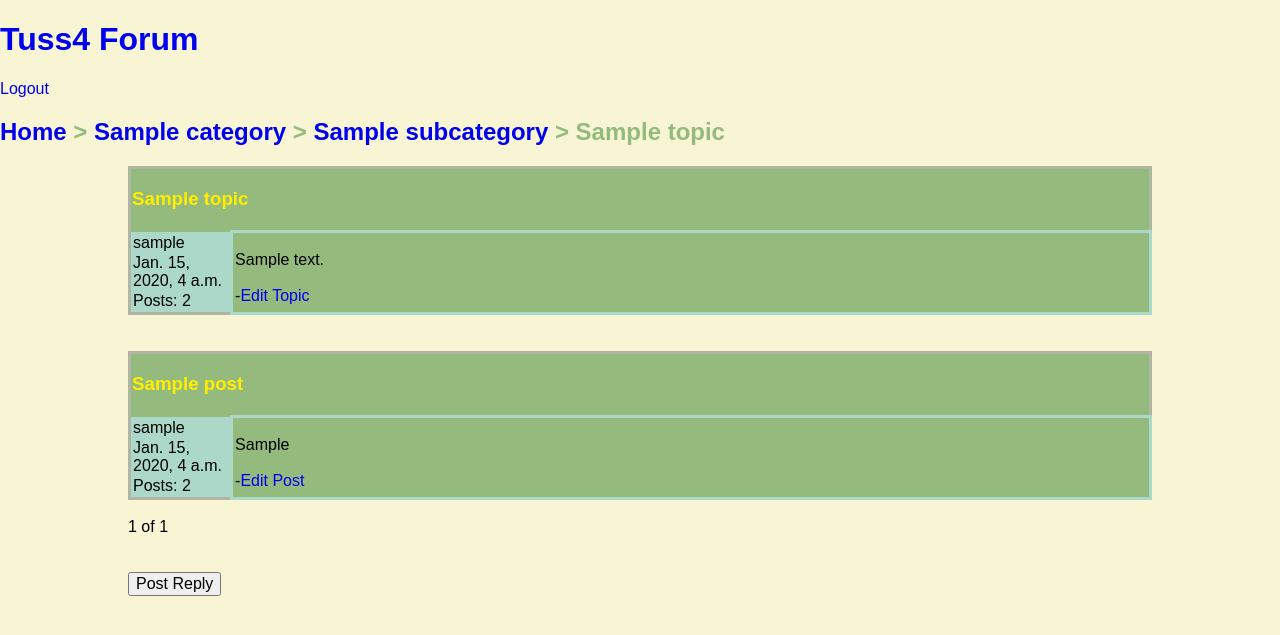
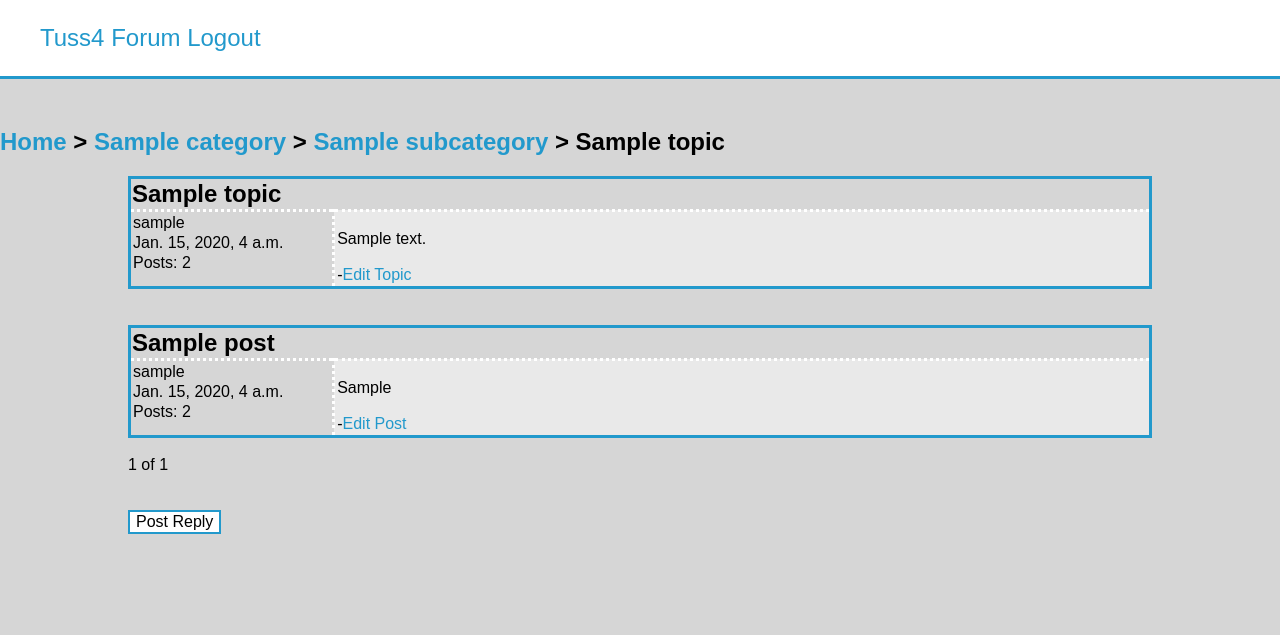
Before and after one commit to Tuss4/messageboard, a Django app: page /topic/1/ in a window 1280 px wide. Shown: the top 635 px of the page. Run offline with Django 3.2, Linux system fonts and the light colour scheme; a user stored in the database is signed in; tables that the repository leaves empty hold one stand-in row (values such as "Sample post"); some libraries are stand-ins or nearby versions.

Commit message:
Styling everything up a little.

```diff
--- a/forum/forum/static/css/style-base.css
+++ b/forum/forum/static/css/style-base.css
@@ -1,8 +1,30 @@
 body {
 	text-align: left;
-	background-color: #F7F5D3;
+	background-color: #d6d6d6;
 }
-
+#header {
+	background-color: #FFF;
+	position: fixed;
+	z-index: 100;
+	left: 0;
+	right: 0;
+	top: 0;
+	bottom: 900;
+	border-bottom-width: 1%;
+	border-bottom-style: solid;
+	border-bottom-color: #2299CC;
+	font-size: 1.5em;
+}
+#sub_forum {
+	margin-top: 10%;
+}
+#header li {
+	display: inline-block;
+	list-style: none;
+}
+#header li:hover {
+	background-color: #e9e9e9;
+}
 #content {
 	margin-left: 10%;
 	margin-right: 10%;
@@ -13,6 +35,17 @@ body {
 }
 
 a {
+	color: #2299CC;
+	text-decoration: none;
+}
+
+a:hover {
+	color: #d6d6d6;
+	text-decoration: underline;
+}
+
+a:visited {
+	color: #000;
 	text-decoration: none;
 }
 
@@ -20,8 +53,24 @@ a {
 	width: 100%;
 	padding: 5%;
 	border-width: 1%;
-	border-color: #B1B5A6;
+	border-color: #2299cc;
 	border-style: solid;
+}
+
+.inner {
+	width: 100%;
+}
+
+.inner .sub {
+	font-weight: bolder;
+	background-color: #fff;
+	border-bottom-width: 1%;
+	border-bottom-style: solid;
+	border-bottom-color: #2299cc;
+}
+
+.inner .desc {
+	background-color: #e9e9e9;
 }
 
 .forum_data td, th {
@@ -32,31 +81,43 @@ a {
 	background-color: #CCC;
 }
 
+.cat {
+	font-size: 2em;
+	font-weight: bolder;
+}
+
 .forum_data textarea {
 	width: 50%;
 	height: 150%;
 }
 
 .user_data {
-	width: 10%;
-	background-color: #ABD8C9;
+	width: 20%;
+	background-color: #d6d6d6;
+	border-right-width: 2%;
+	border-right-color: #FFF;
+	border-right-style: dotted;
 }
 
 .topic_title {
-	background-color: #95BA7E;
-	color: #FFEE00;
+	color: #000;
+	border-bottom-width: 2%;
+	border-bottom-color: #FFF;
+	border-bottom-style: dotted;
+}
+
+.topic_title td {
+	font-size: 1.5em;
+	font-weight: bold;
 }
 
 h1, h2 {
-	color: #95BA7E;
+	color: #000;
 }
 
 .post_message {
 	margin: 1%;
-	background-color: #95BA7E;
-	border-color: #ABD8C9;
-	border-style: solid;
-	border-bottom-width: 1%;
+	background-color: #e9e9e9;
 }
 
 #post_reply {
@@ -67,3 +128,15 @@ h1, h2 {
 	width: 100%;
 	height: 150%;
 }
+
+button {
+	border-color: #2299CC;
+	border-width: 1%;
+	border-style: solid;
+	background-color: #FFF;
+}
+
+button:hover {
+	color: #fff;
+	background-color: #000;
+}
--- a/forum/forum/templates/base.html
+++ b/forum/forum/templates/base.html
@@ -10,13 +10,15 @@
 	</head>
 	<body>
 		<div id="header">
-			<h1><a href="/">Tuss4 Forum</a></h1>
+		<ul>
+			<li><a href="/">Tuss4 Forum</a></li>
 			{% if user.is_authenticated %}
-				<p><a href="/logout/">Logout</a></p>
+				<li><a href="/logout/">Logout</a></li>
 			{% else %}
-				<p><a href="/login/">Login</a></p>
-				<p><a href="/register/">Register</a></p>
+				<li><a href="/login/">Login</a></li>
+				<li><a href="/register/">Register</a></li>
 			{% endif %}
+		</ul>
 		</div>
 		<div id="sub_forum">
 			{% block subforum %}{% endblock %}
--- a/forum/forum/templates/topics/view_topic.html
+++ b/forum/forum/templates/topics/view_topic.html
@@ -4,7 +4,7 @@
 {% block content %}
 <table class="forum_data">
 	<tr class="topic_title">
-		<td colspan="2"><h3>{{ t.title }}</h3></td>
+		<td colspan="2">{{ t.title }}</td>
 	</tr>
 	<tr>
 		<td class="user_data">
@@ -40,7 +40,7 @@
 	{% for p in posts %}
 	<div id="{{ p.id }}"><table class="forum_data">
 		<tr class="topic_title">
-			<td colspan="2"><h3>{{ p.title }}</h3></td>
+			<td colspan="2">{{ p.title }}</td>
 		</tr>
 		<tr>
 			<td class="user_data">
@@ -52,7 +52,7 @@
 						<td>{{ p.date }}</td>
 					</tr>
 					<tr>
-						<td>Posts: {{ c }}</td>
+						<td>Posts: {{ mc }}</td>
 					</tr>
 				</table>
 			</td>
--- a/forum/structure/views.py
+++ b/forum/structure/views.py
@@ -48,7 +48,13 @@ def add_topic(request, id):
 
 
 def view_topic(request, id):
-	count = int(Topic.objects.filter(author=request.user).count()) + int(Post.objects.filter(author=request.user).count())
+	author = Topic.objects.get(id=id).author
+	count = int(Topic.objects.filter(author=author).count()) + int(Post.objects.filter(author=author).count())
+	member = ""
+	u_count = ""
+	if request.user.is_authenticated:
+		member = User.objects.get(username=request.user.username)
+		u_count = int(Topic.objects.filter(author=member).count()) + int(Post.objects.filter(author=member).count())
 	u = False
 	if request.user == Topic.objects.get(id=id).author or request.user.is_superuser():
 		u = True
@@ -62,6 +68,7 @@ def view_topic(request, id):
 		post_list = posts.page(1)
 	except EmptyPage:
 		post_list = posts.page(paginator.num_pages)
+	spec_page = int(topic_posts.count())/10
 	p = Post()
 	if request.method == "POST":
 		p.post = request.POST.get('reply')
@@ -70,12 +77,13 @@ def view_topic(request, id):
 		p.author = User.objects.get(username=request.user.username)
 		p.topic = Topic.objects.get(id=id)
 		p.save()
-		return HttpResponseRedirect('/topic/'+str(p.topic.id)+'/#'+str(p.id))
+		return HttpResponseRedirect('/topic/'+str(p.topic.id)+'/?page='+str(spec_page+1)+'#'+str(p.id))
 	context = {
 		"user": request.user,
 		"posts": post_list,
 		"u": u,
 		"c": count,
+		"mc": u_count,
 		"t": Topic.objects.get(id=id)
 	}
 	return render(request, "topics/view_topic.html", context)
```
Also changed, not shown: forum/forum/templates/list.html (+9 -7 lines), forum/forum/templates/list_sub.html (+4 -7 lines), forum/forum/templates/view_cat.html (+12 -6 lines).
